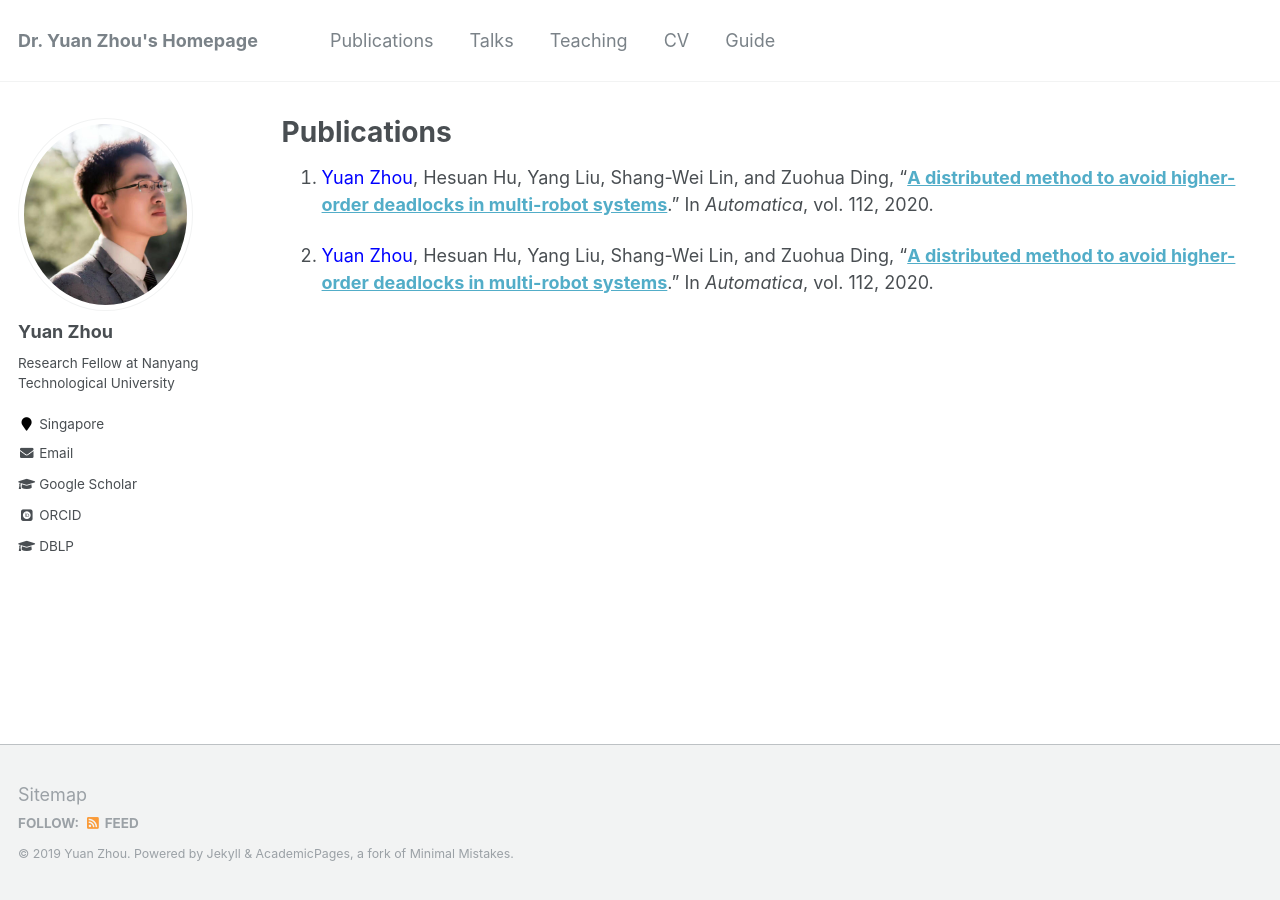
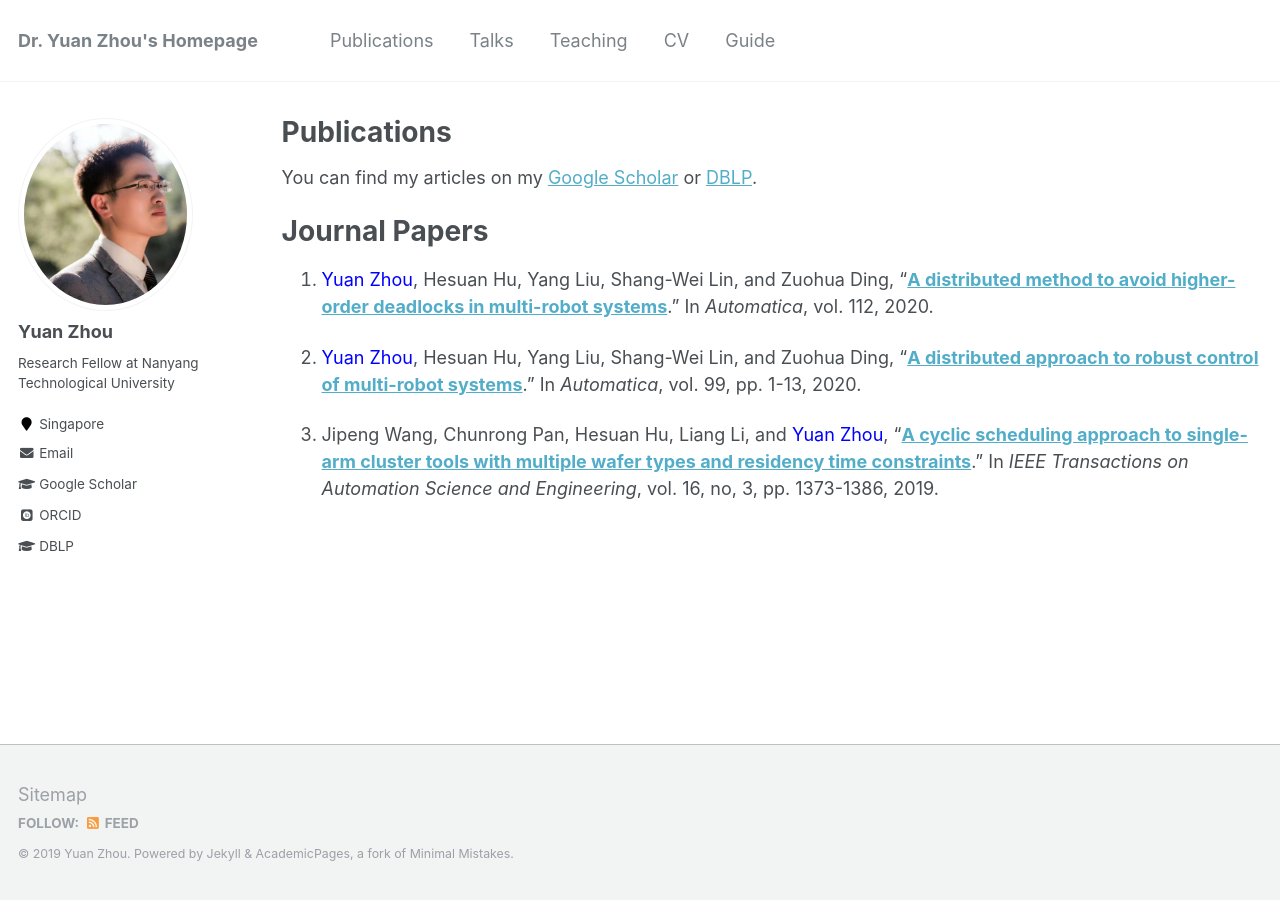
Before and after one commit to yuanzhou-yzhou/yuanzhou-yzhou.github.io, a Jekyll site: the page built from _pages/publications.md, in a window 1280 px wide. Built offline with Jekyll 4.4.1, drawn with Linux system fonts in a browser that asks for light colours; some web fonts are replaced.

Commit message:
publication

```diff
--- a/_pages/publications.md
+++ b/_pages/publications.md
@@ -6,6 +6,13 @@ author_profile: true
 ---
 
 
+You can find my articles on my [Google Scholar](https://scholar.google.com/citations?hl=en&user=LpQcf2UAAAAJ) or [DBLP](https://dblp.uni-trier.de/pers/hd/z/Zhou_0005:Yuan).
+
+**Journal Papers**
+======
+
 1. <span style="color:blue">Yuan Zhou</span>, Hesuan Hu, Yang Liu, Shang-Wei Lin, and Zuohua Ding, "**[A distributed method to avoid higher-order deadlocks in multi-robot systems](https://www.sciencedirect.com/science/article/pii/S0005109819305692)**." In *Automatica*, vol. 112, 2020.
 
-1. <span style="color:blue">Yuan Zhou</span>, Hesuan Hu, Yang Liu, Shang-Wei Lin, and Zuohua Ding, "**[A distributed method to avoid higher-order deadlocks in multi-robot systems](https://www.sciencedirect.com/science/article/pii/S0005109819305692)**." In *Automatica*, vol. 112, 2020.
+1. <span style="color:blue">Yuan Zhou</span>, Hesuan Hu, Yang Liu, Shang-Wei Lin, and Zuohua Ding, "**[A distributed approach to robust control of multi-robot systems](https://www.sciencedirect.com/science/article/pii/S0005109818304217)**." In *Automatica*, vol. 99, pp. 1-13, 2020.
+
+1. Jipeng Wang, Chunrong Pan, Hesuan Hu, Liang Li, and <span style="color:blue">Yuan Zhou</span>, "**[A cyclic scheduling approach to single-arm cluster tools with multiple wafer types and residency time constraints](https://ieeexplore.ieee.org/abstract/document/8543218)**." In *IEEE Transactions on Automation Science and Engineering*, vol. 16, no, 3, pp. 1373-1386, 2019.
```
Also changed, not shown: 3 other files.
